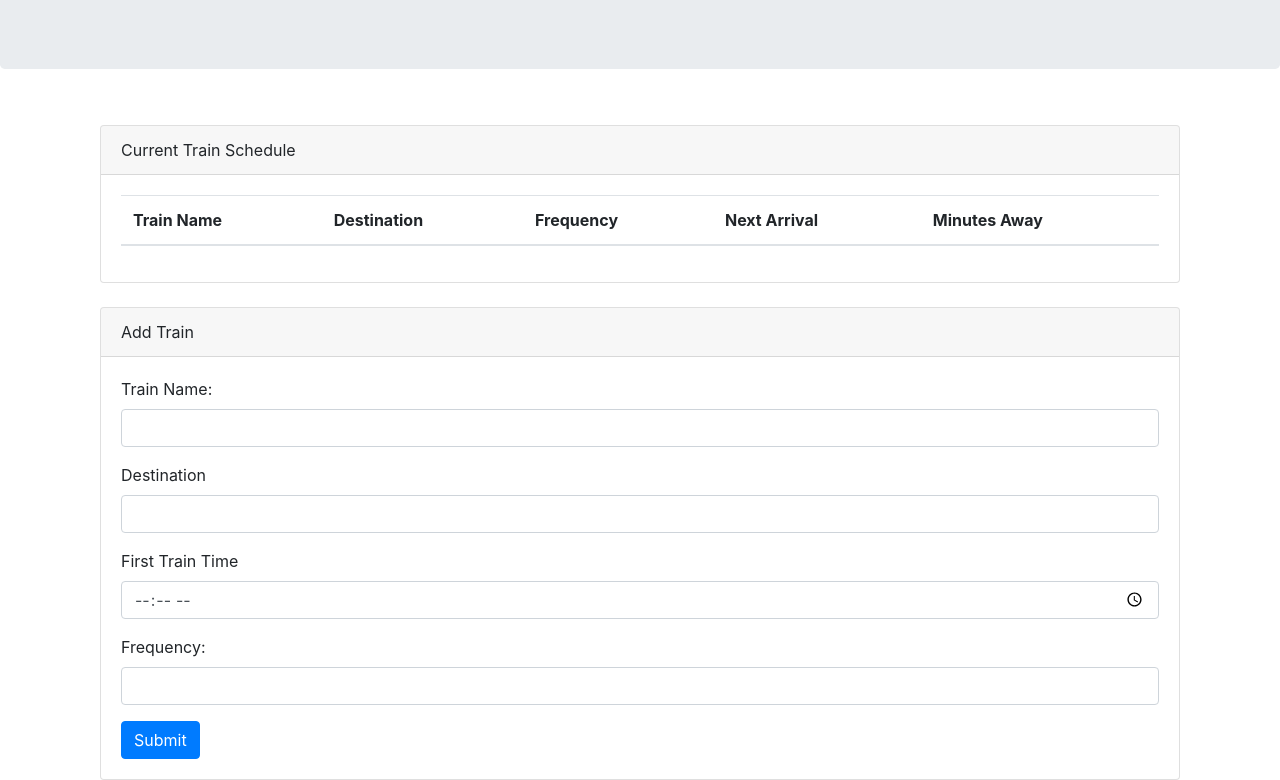
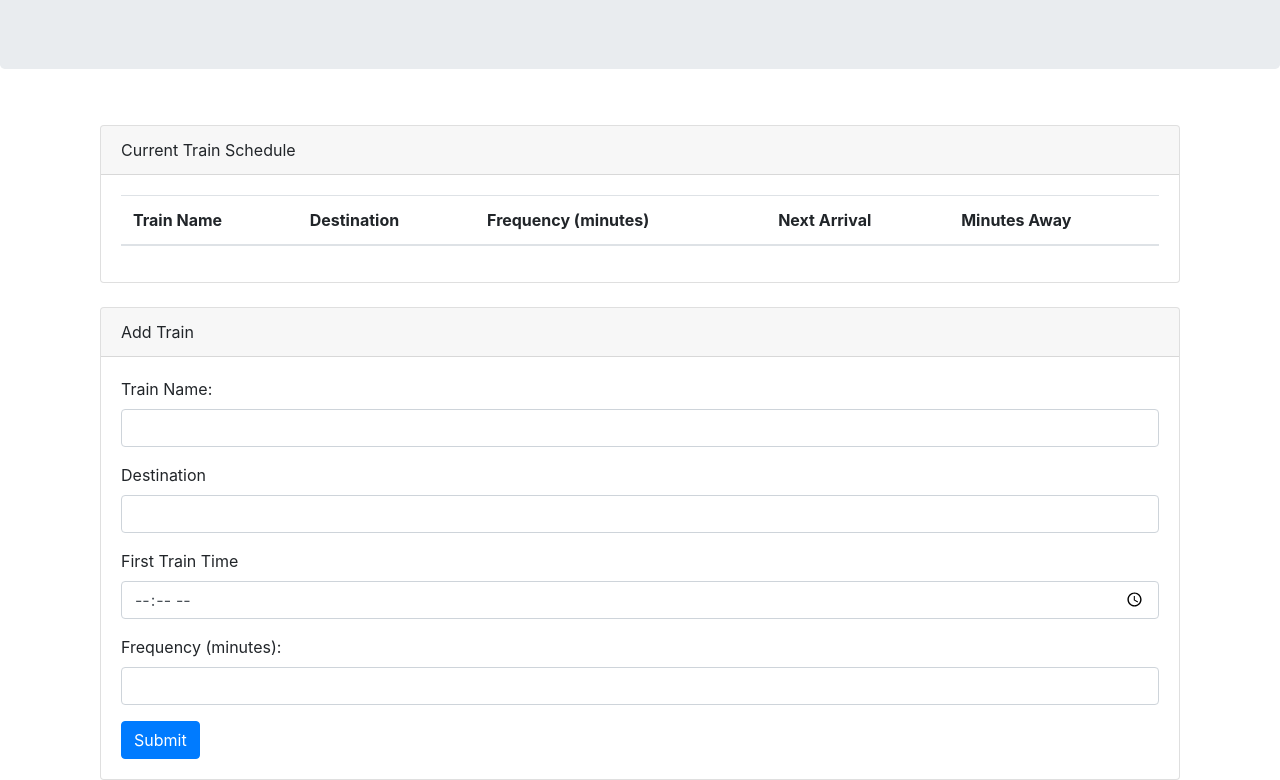
Before and after one commit to somramnani/Train-Scheduler, a plain HTML site: page index.html in a window 1280 px wide. Shown: the part 152-932 px from the top of the page. Drawn offline with nearby package versions, Linux system fonts and the light colour scheme; no server answers.

Commit message:
added minutes in the HTML file to frequency

```diff
--- a/index.html
+++ b/index.html
@@ -51,7 +51,7 @@
               <th scope="col">Train Name</th>
               <th scope="col">Destination</th>
 
-              <th scope="col"> Frequency</th>
+              <th scope="col">Frequency (minutes)</th>
               <th scope="col">Next Arrival</th>
               <th scope="col">Minutes Away</th>
             </tr>
@@ -86,7 +86,7 @@
               <input class="form-control" id="time-input" type="time">
             </div>
             <div class="form-group">
-              <label for="frequency-input">Frequency:</label>
+              <label for="frequency-input">Frequency (minutes): </label>
               <input class="form-control" id="frequency-input" type="number">
             </div>
             <button class="btn btn-primary" id="add-user" type="submit">Submit</button>
```
